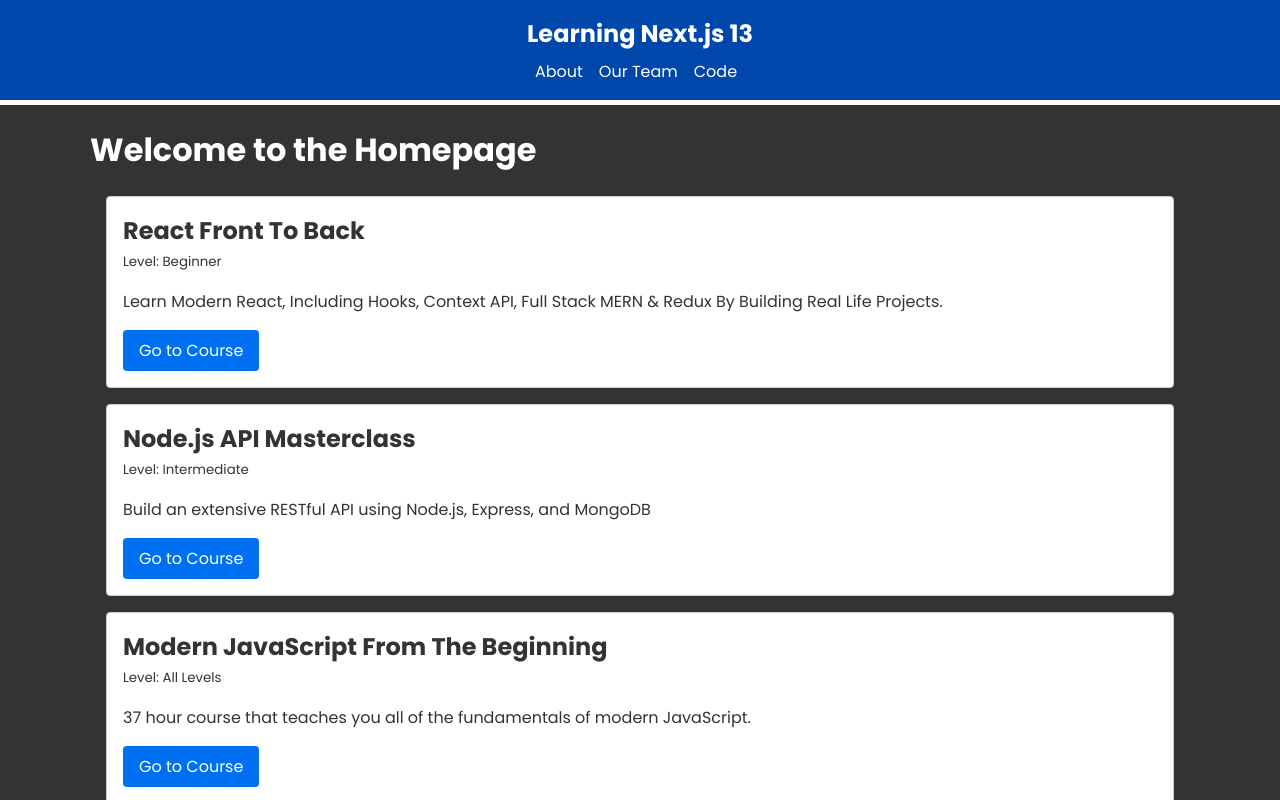
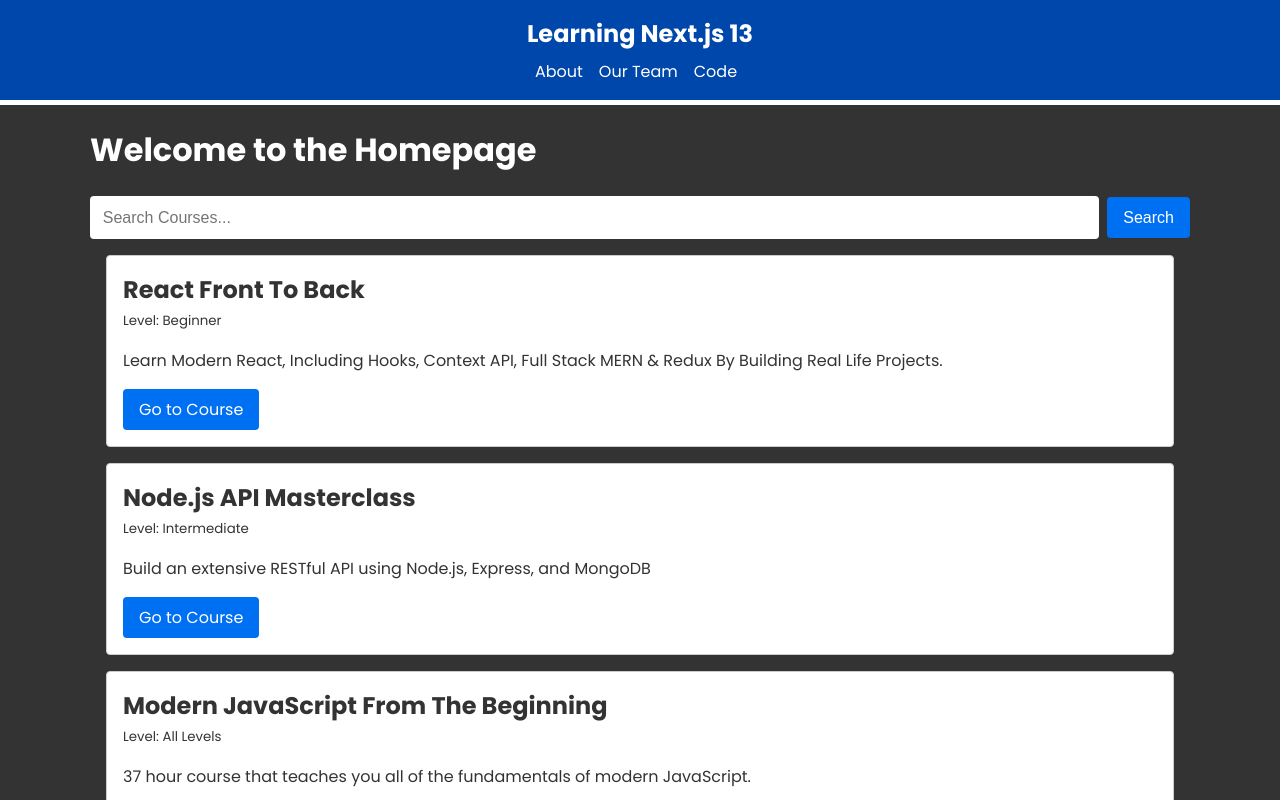
Before and after one commit to markpackham/next_js13_learn, a Next.js app: page / in a window 1280 px wide. Shown: the top 800 px of the page. Built offline with nearby package versions, Linux system fonts and the light colour scheme.

Commit message:
setup CourseSearch to get search results from homepage

```diff
--- /dev/null
+++ b/app/components/CourseSearch.jsx
@@ -0,0 +1,30 @@
+"use client";
+import { useState } from "react";
+
+const CourseSearch = ({ getSearchResults }) => {
+  const [query, setQuery] = useState("");
+
+  const handleSubmit = async (e) => {
+    e.preventDefault();
+
+    const res = await fetch(`/api/courses/search?query=${query}`);
+    const courses = await res.json();
+    getSearchResults(courses);
+  };
+
+  return (
+    <form onSubmit={handleSubmit} className="search-form">
+      <input
+        type="text"
+        className="search-input"
+        placeholder="Search Courses..."
+        value={query}
+        onChange={(e) => setQuery(e.target.value)}
+      />
+      <button className="search-button" type="submit">
+        Search
+      </button>
+    </form>
+  );
+};
+export default CourseSearch;
--- a/app/page.jsx
+++ b/app/page.jsx
@@ -3,6 +3,7 @@ import { useState, useEffect } from "react";
 import Link from "next/link";
 import LoadingPage from "./loading";
 import Courses from "./components/Courses";
+import CourseSearch from "./components/CourseSearch";
 
 const HomePage = () => {
   const [courses, setCourses] = useState([]);
@@ -26,6 +27,7 @@ const HomePage = () => {
   return (
     <>
       <h1>Welcome to the Homepage</h1>
+      <CourseSearch getSearchResults={(results) => setCourses(results)} />
       <Courses courses={courses} />
     </>
   );
```
